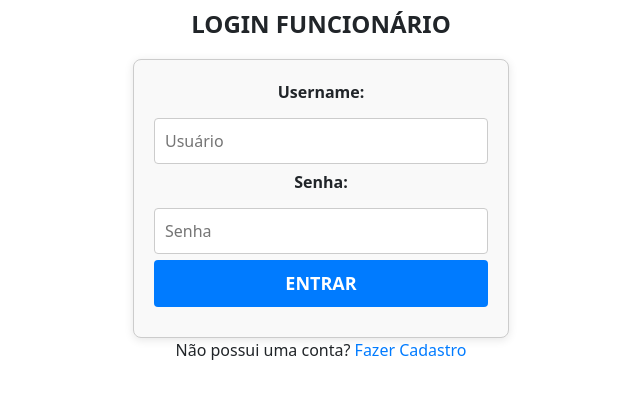
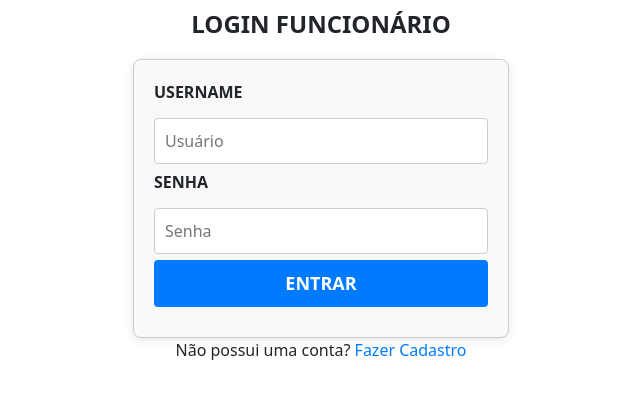
Before and after one commit to majupeixoto/cafe_projeto, a Django app: page /funcionario_login/ in a window 1280 px wide. Shown: the top 399 px of the page, without its empty margins (319-959 px from the left). Run offline with Django 5.2, Linux system fonts and the light colour scheme.

Commit message:
login cliente e login funcionario estão mais parecidos agora

```diff
--- a/Projeto/apps/templates/apps/funcionario_login.html
+++ b/Projeto/apps/templates/apps/funcionario_login.html
@@ -18,13 +18,13 @@
 
             <!-- Campo de Username -->
             <div>
-                <label for="username">Username:</label>
+                <label for="username">USERNAME</label>
                 <input type="text" placeholder="Usuário" id="username" name="username" value="{{username}}" required>
             </div>
 
             <!-- Campo de Senha -->
             <div>
-                <label for="senha">Senha:</label>
+                <label for="senha">SENHA</label>
                 <input type="password" placeholder="Senha" id="password" name="senha" value="{{senha}}" required>
             </div>
             <input type='submit' value='ENTRAR' class='btn btn-light'>
--- a/Projeto/static/global/css/login.css
+++ b/Projeto/static/global/css/login.css
@@ -1,5 +1,4 @@
 .container {
-    text-align: center;
     align-items: center;
     margin: 0 auto; /* Centralizar horizontalmente */
     max-width: 400px; /* Definir a largura máxima do container */
```
